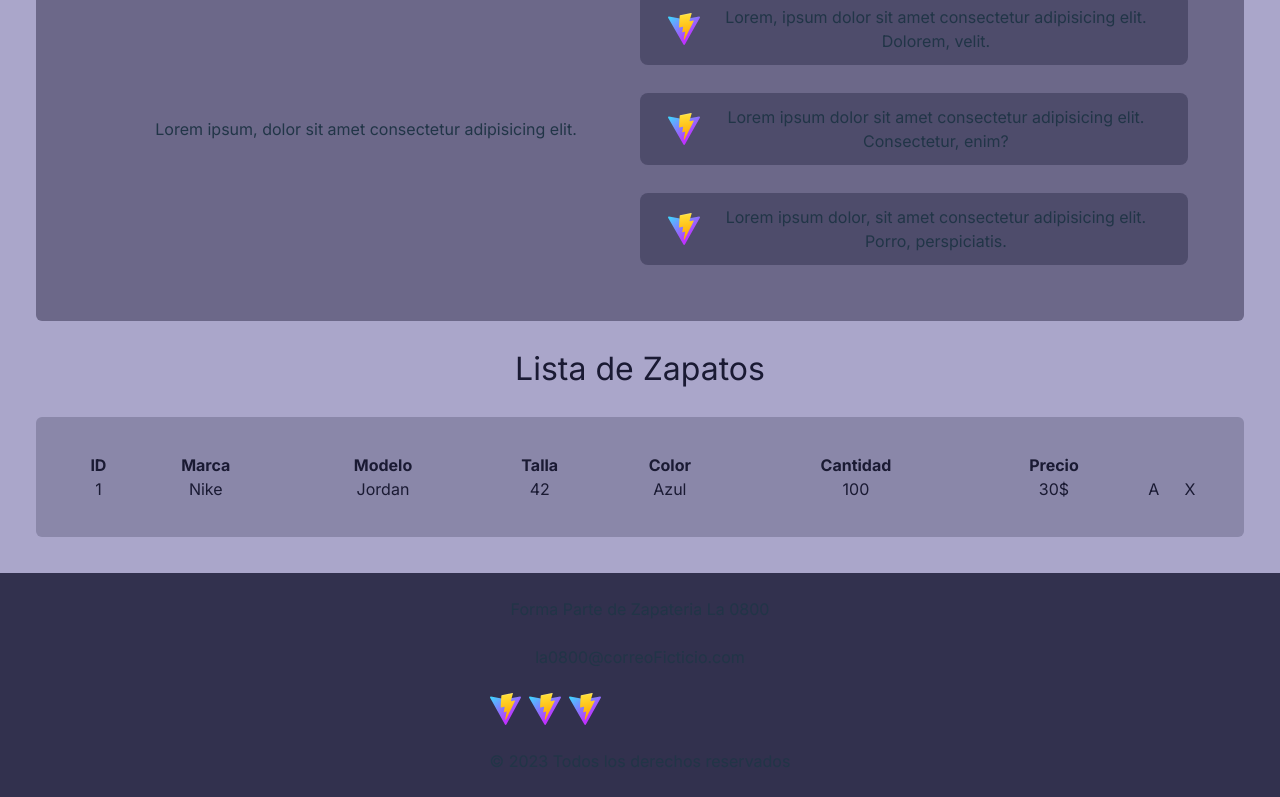
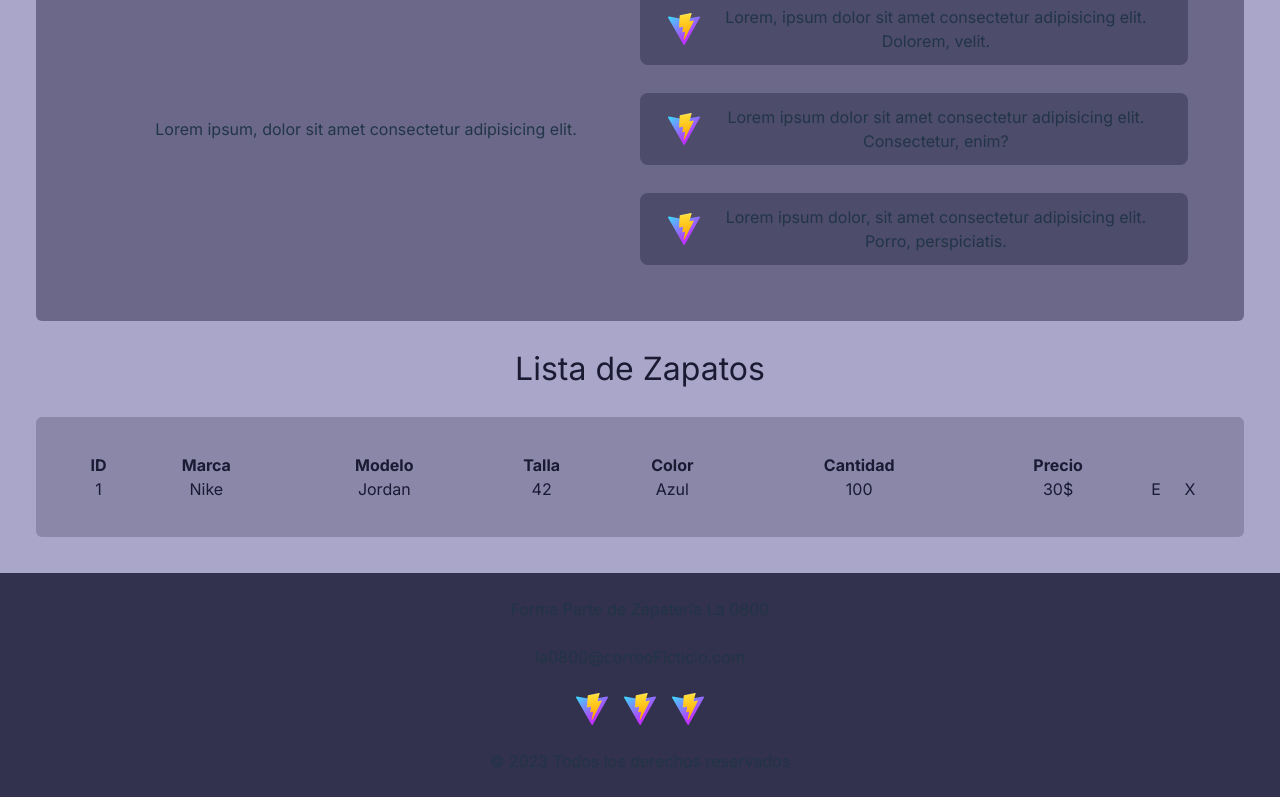
Before and after one commit to Jupagolab/Actividad-1-FRONT-II, a React (Vite) app: page / in a window 1280 px wide. Shown: the part 307-1104 px from the top of the page. Built offline with nearby package versions, Linux system fonts and the light colour scheme.

Commit message:
Update App.jsx

```diff
--- a/src/App.jsx
+++ b/src/App.jsx
@@ -6,7 +6,7 @@ function App() {
   return (
     <>
       <header className='justify-center bg-morado-500 p-6 w-full h-28'>
-        <a href='./index.html' className="logo bg-morado-700 rounded-xl h-9/12 py-2.5 px-5">
+        <a href='/' className="logo bg-morado-700 rounded-xl h-9/12 py-2.5 px-5">
           <h1>Zapateria La 0800</h1>
         </a>
       </header>
@@ -72,7 +72,7 @@ function App() {
                   <td>Azul</td>
                   <td>100</td>
                   <td>30$</td>
-                  <td>A</td>
+                  <td>E</td>
                   <td>X</td>
                 </tr>
               </tbody>
@@ -85,7 +85,7 @@ function App() {
         <div className='grid grid-cols-1 gap-6'>
           <p>Forma Parte de Zapateria La 0800</p>
           <p>la0800@correoFicticio.com</p>
-          <div className='inline-flex gap-2'>
+          <div className='mx-auto flex gap-4'>
             <img src="/vite.svg" alt="icono" />
             <img src="/vite.svg" alt="icono" />
             <img src="/vite.svg" alt="icono" />
```
